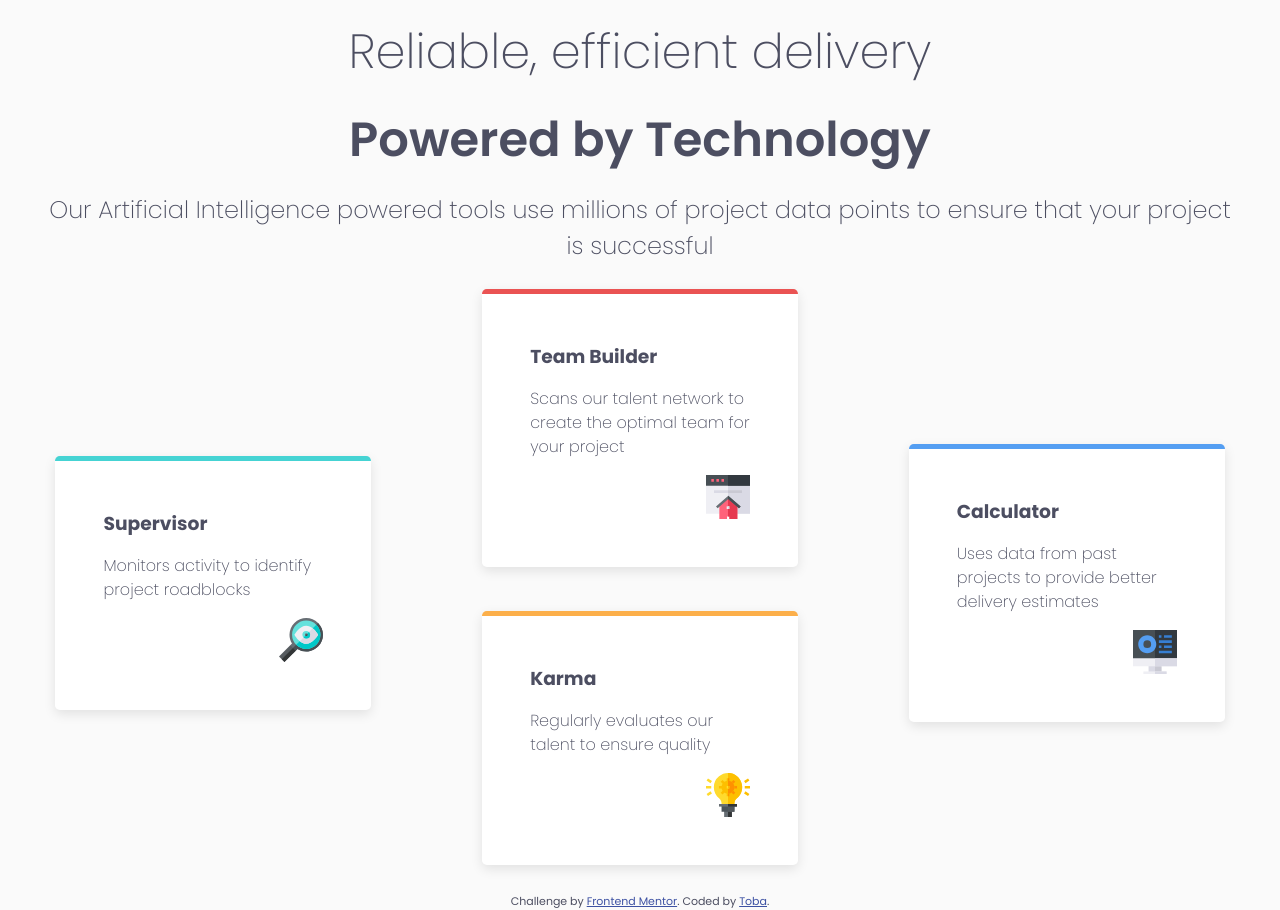
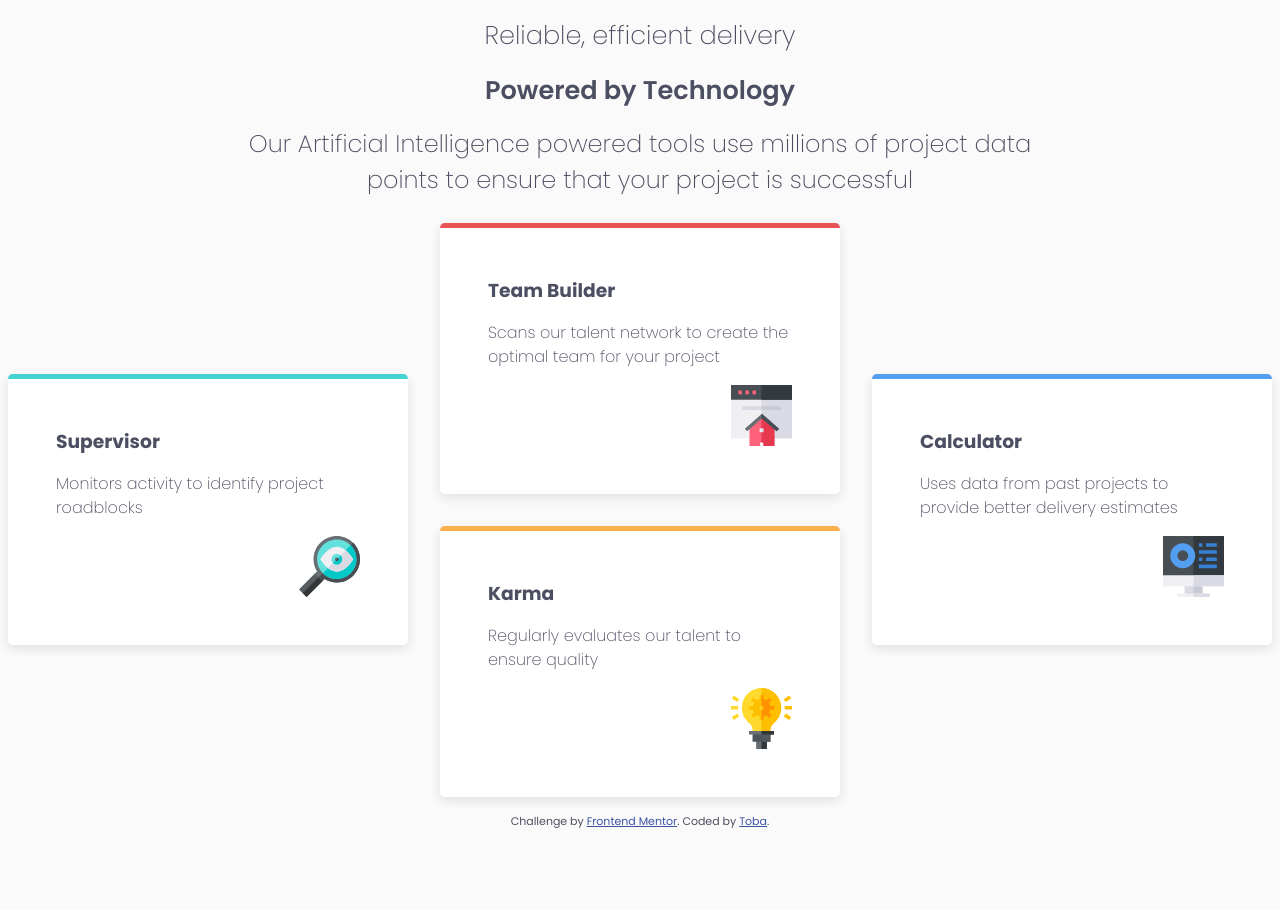
Before and after one commit to tobaojo/four-card-feature-section, a plain HTML site: page index.html in a window 1280 px wide. After the commit the page ends 830 px from the top, so only its background shows below. Drawn offline with Linux system fonts and the light colour scheme.

Commit message:
adjusted sizes and scaling

```diff
--- a/scss/style.scss
+++ b/scss/style.scss
@@ -116,17 +116,20 @@ body {
     .text-content {
       h1,
       h2 {
-        font-size: 3rem;
+        font-size: clamp(1rem, 0.8rem + 1vw, 2rem);
       }
       p {
         text-align: center;
         font-size: 1.5rem;
+        align-self: center;
+        width: 56rem;
       }
     }
   }
   .grid {
     .card {
       padding: 3rem 3rem;
+      width: 25rem;
     }
     display: grid;
     grid-template-columns: repeat(3, 1fr);
```
Also changed, not shown: dist/style.css, 1 other file.
